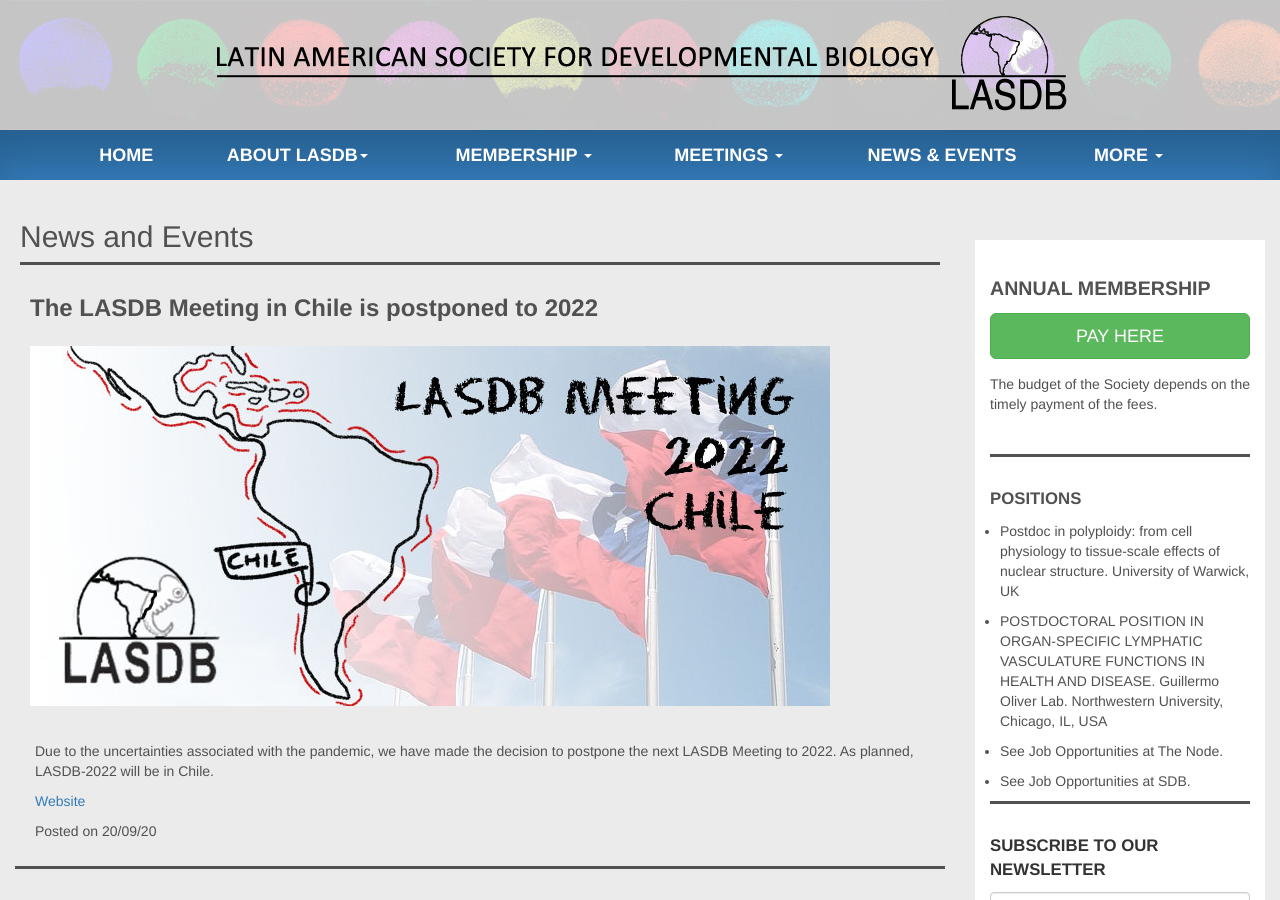
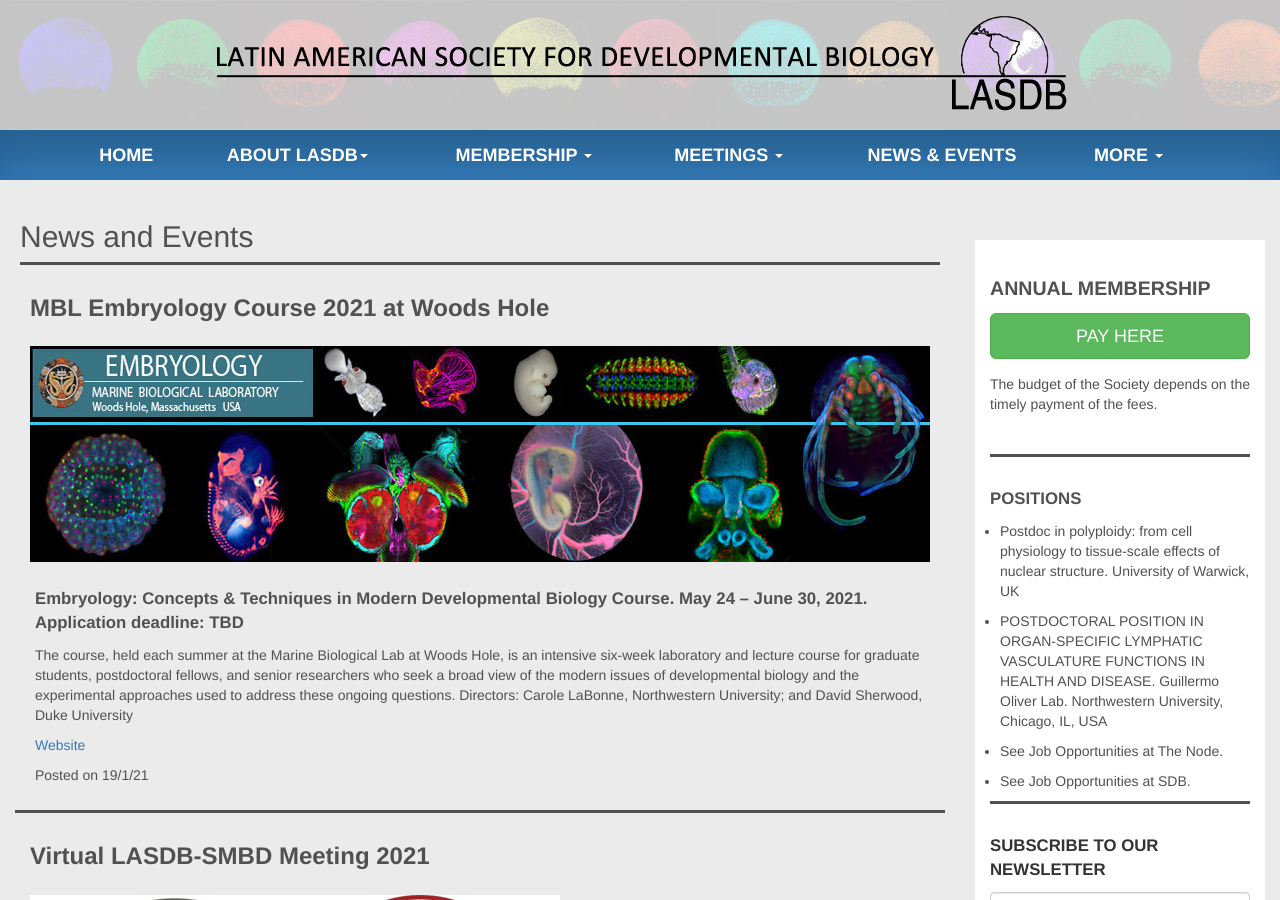
Before and after one commit to lasdb/lasdb.github.io, a Jekyll site: the page built from _posts/2000-01-01-news.markdown, in a window 1280 px wide and 900 px high. Built offline with Jekyll 4.4.1, drawn with Linux system fonts in a browser that asks for light colours; nearby versions of some CDN libraries; some of the changed text lies outside the part shown.

Commit message:
Update 2000-01-01-news.markdown

```diff
--- a/_posts/2000-01-01-news.markdown
+++ b/_posts/2000-01-01-news.markdown
@@ -6,14 +6,13 @@
 permalink: pages/news.html
 news:
 
-
-  - title: 'The LASDB Meeting in Chile is postponed to 2022'
-    date: '20/09/20'
-    subtitle: ''
-    body: 'Due to the uncertainties associated with the pandemic, we have made the decision to postpone the next LASDB Meeting to 2022. As planned, LASDB-2022 will be in Chile.'
-    imageSm: '../img/news/Chile2022a-sm.jpg'
-    imageBg: '../img/news/Chile2022a-bg.jpg'
-    URL: ''
+  - title: 'MBL Embryology Course 2021 at Woods Hole'
+    date: '19/1/21'
+    subtitle: 'Embryology: Concepts & Techniques in Modern Developmental Biology Course. May 24 – June 30, 2021. <br>Application deadline: TBD'
+    body: 'The course, held each summer at the Marine Biological Lab at Woods Hole, is an intensive six-week laboratory and lecture course for graduate students, postdoctoral fellows, and senior researchers who seek a broad view of the modern issues of developmental biology and the experimental approaches used to address these ongoing questions. Directors: Carole LaBonne, Northwestern University; and David Sherwood, Duke University'
+    imageSm: 'img/news/mbl-sm.jpg'
+    imageBg: '../img/news/mbl-bg.jpg'
+    URL: 'http://www.mbl.edu/education/courses/embryology/'
 
   - title: 'Virtual LASDB-SMBD Meeting 2021'
     date: '20/11/20'
@@ -72,6 +71,14 @@
     imageSm: '../img/news/ISDB2021-sm.jpg'
     imageBg: '../img/news/isdb2021-bg.jpg'
     URL: 'https://isdb2021.com/'
+
+  - title: 'The LASDB Meeting in Chile is postponed to 2022'
+    date: '20/09/20'
+    subtitle: ''
+    body: 'Due to the uncertainties associated with the pandemic, we have made the decision to postpone the next LASDB Meeting to 2022. As planned, LASDB-2022 will be in Chile.'
+    imageSm: '../img/news/Chile2022a-sm.jpg'
+    imageBg: '../img/news/Chile2022a-bg.jpg'
+    URL: ''
 
   - title: 'List of virtual talks, seminars, forums'
     date: '05/09/20'
```
